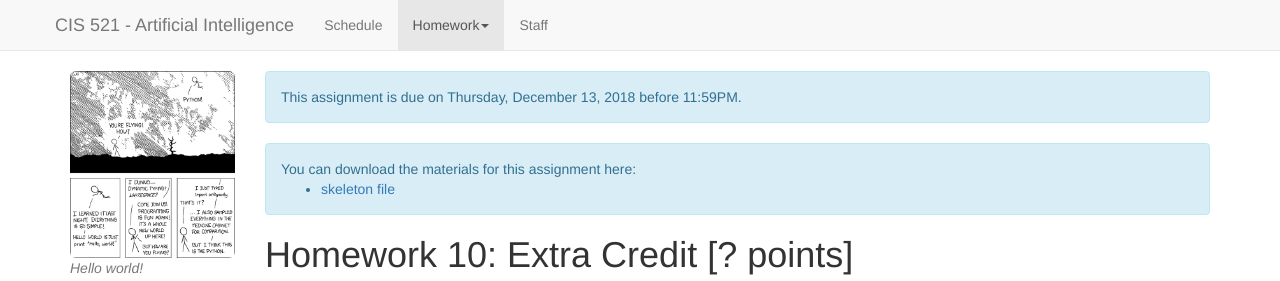
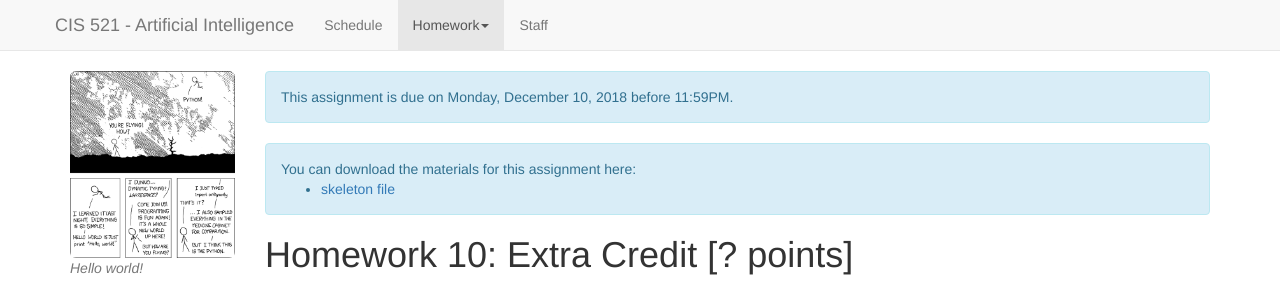
Before and after one commit to artificial-intelligence-class/artificial-intelligence-class.github.io, a Jekyll site: the page built from homeworks/hw10/homework10.md, in a window 1280 px wide and 900 px high. Shown: the top 281 px of the window. Built offline with Jekyll 4.4.1, drawn with Linux system fonts in a browser that asks for light colours; nearby versions of some CDN libraries; a script that is not in the unit is left out.

Commit message:
Fixed due date

```diff
--- a/homeworks/hw10/homework10.md
+++ b/homeworks/hw10/homework10.md
@@ -5,8 +5,8 @@ img_link: http://xkcd.com/353/
 caption: Hello world!
 title: CIS 521 Homework 10 "Extra Credit"
 active_tab: homework
-release_date: 2018-12-06
-due_date: 2018-12-13 23:59:00EDT
+release_date: 2018-12-03
+due_date: 2018-12-10 23:59:00EDT
 materials:
     -
         name: skeleton file
```
